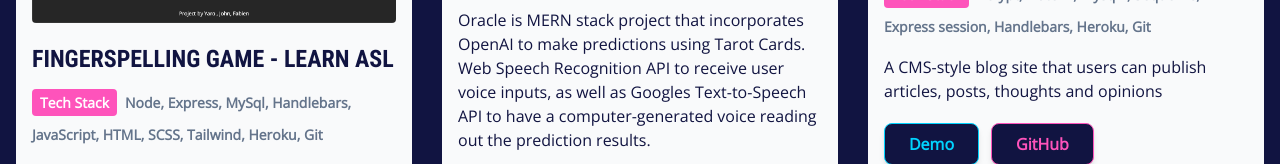
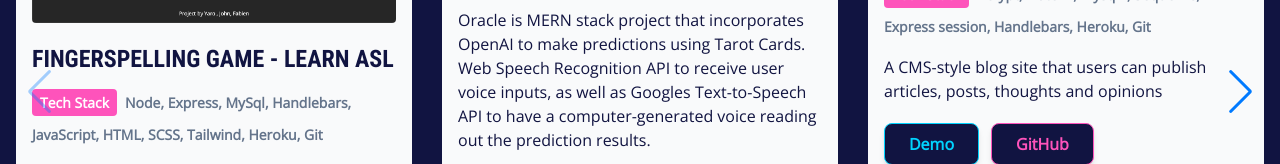
Before and after one commit to johnxlai/2023-portfolio, a React (Create React App) app: page / in a window 1280 px wide. Shown: the part 2180-2344 px from the top of the page. Built offline with nearby package versions, Linux system fonts and the light colour scheme.

Commit message:
Add navigation

```diff
--- a/src/components/sections/portfolio/Projects.js
+++ b/src/components/sections/portfolio/Projects.js
@@ -4,8 +4,9 @@ import { Swiper, SwiperSlide } from 'swiper/react';
 // Import Swiper styles
 import 'swiper/css';
 import 'swiper/css/pagination';
+import 'swiper/css/navigation';
 
-import { Pagination } from 'swiper';
+import { Pagination, Navigation } from 'swiper';
 
 const Projects = ({ projects }) => {
   return (
@@ -15,8 +16,10 @@ const Projects = ({ projects }) => {
       pagination={{
         clickable: true,
       }}
-      modules={[Pagination]}
-      className="mySwiper portfolio-projects items-start">
+      navigation={true}
+      modules={[Pagination, Navigation]}
+      className="mySwiper portfolio-projects items-start"
+      data-aos="fade-up">
       {projects.map((project) => (
         <SwiperSlide>
           <Project key={project.id} project={project} />
```
